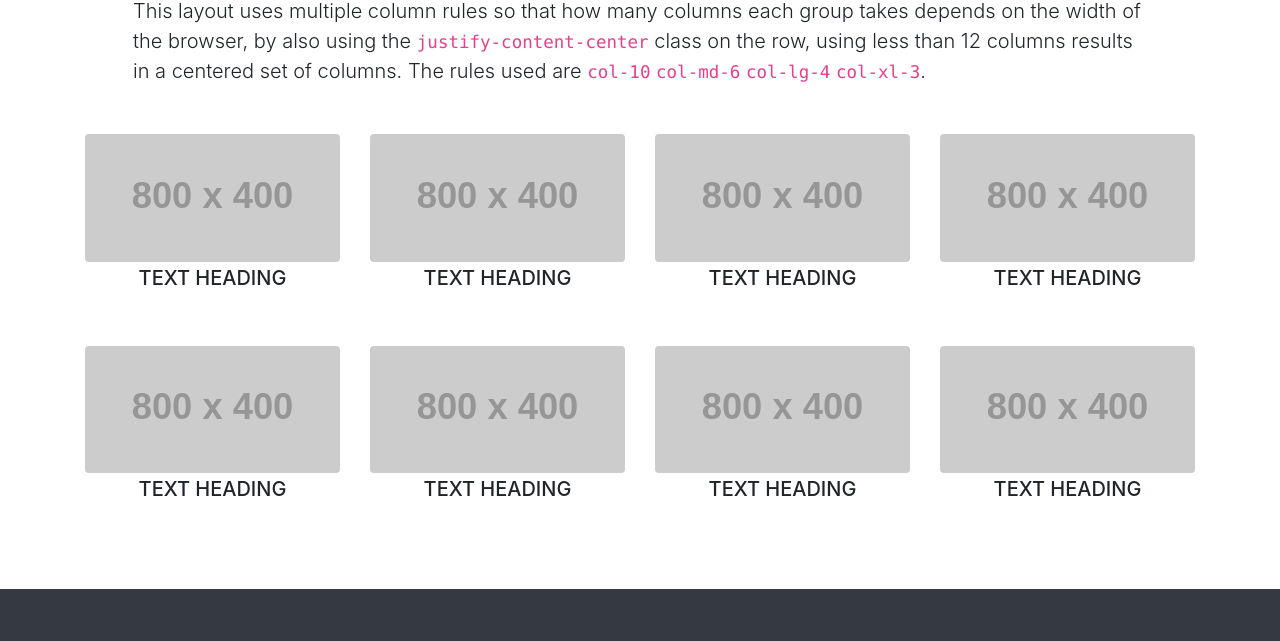
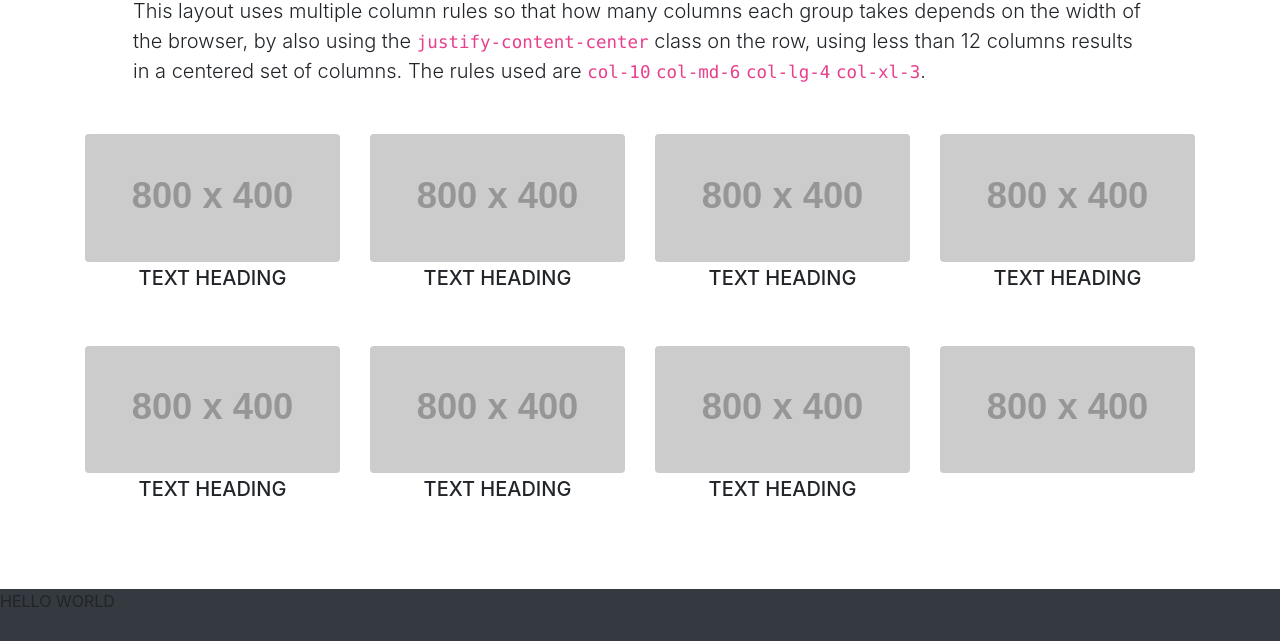
Before and after one commit to aashpis/learning_git_and_github_linkedin_learning, a plain HTML site: page docs/columns.html in a window 1280 px wide. Shown: the part 159-800 px from the top of the page. Drawn offline with nearby package versions, Linux system fonts and the light colour scheme; placeholder pictures from the web are drawn by us.

Commit message:
edited columns.html

```diff
--- a/docs/columns.html
+++ b/docs/columns.html
@@ -91,13 +91,15 @@
 
           <section class="text-center mb-5 col-10 col-md-6 col-lg-4 col-xl-3">
             <img class="img-fluid rounded" src="https://dummyimage.com/800x400/6/f.png&text=H" alt="sample image" />
-            <h5 class="mt-1">Text Heading</h5>
           </section>
         </div>
       </section>
     </article>
 
-    <script
+    <p>HELLO WORLD</p>
+
+
+  <script
       src="https://code.jquery.com/jquery-3.5.1.slim.min.js"
       integrity="sha384-DfXdz2htPH0lsSSs5nCTpuj/zy4C+OGpamoFVy38MVBnE+IbbVYUew+OrCXaRkfj"
       crossorigin="anonymous"
```
